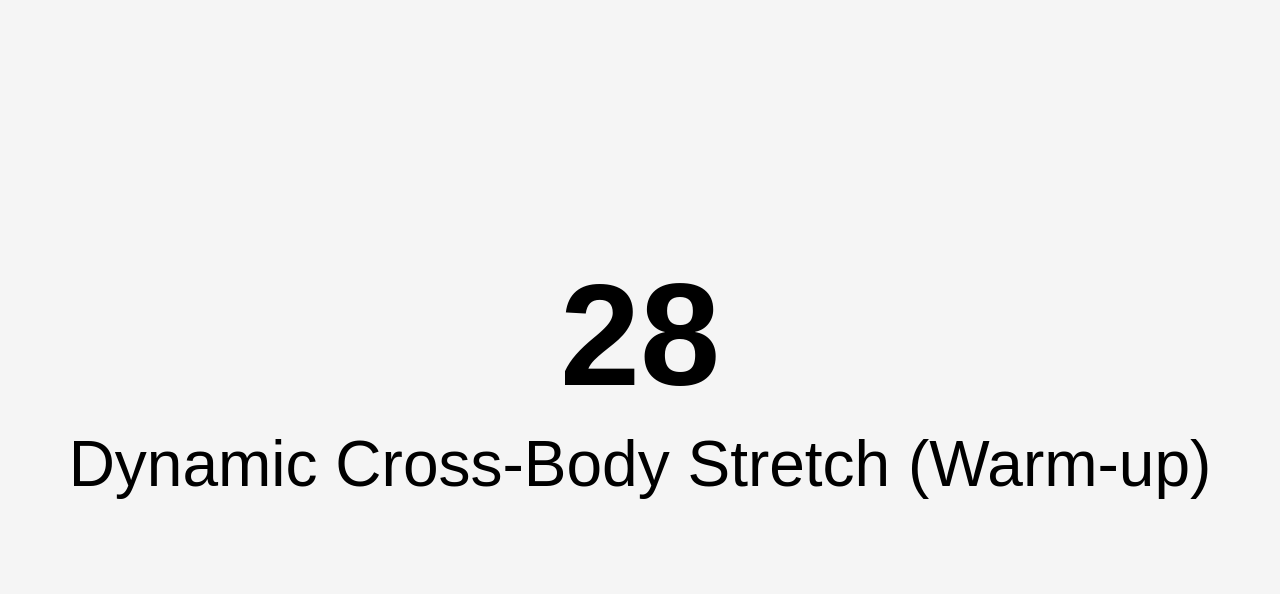
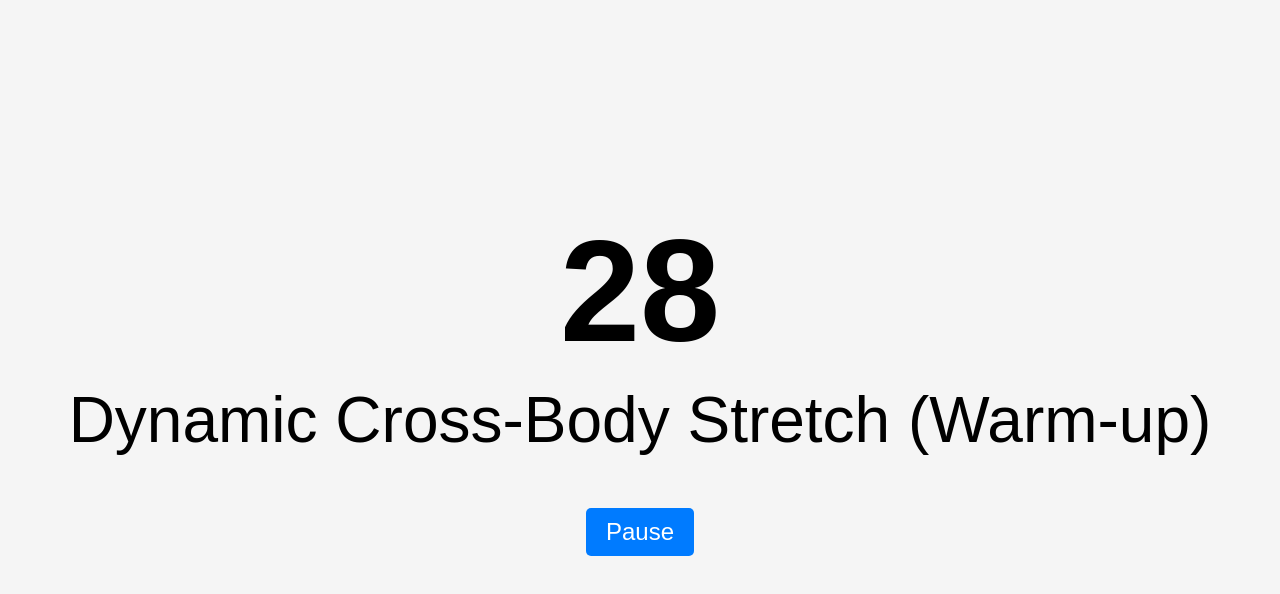
Before and after one commit to rkuykendall/workout, a React (Vite) app: page / in a window 1280 px wide. Both pictures are taken after a click on the button "Start Workout". Shown: the top 594 px of the page. Built offline with nearby package versions, Linux system fonts and the light colour scheme.

Commit message:
Add pause

```diff
--- a/src/App.css
+++ b/src/App.css
@@ -11,6 +11,11 @@ body {
   font-family: sans-serif;
   margin: 0;
   padding: 0;
+}
+
+.paused {
+  opacity: 0.5;
+  filter: grayscale();
 }
 
 #workout-container {
@@ -40,7 +45,7 @@ body {
   margin-bottom: 2rem;
 }
 
-#start-button {
+.button {
   display: block;
   margin: 20px auto;
   padding: 10px 20px;
--- a/src/App.tsx
+++ b/src/App.tsx
@@ -13,6 +13,7 @@ function App() {
     <div id="workout-container">
       <button
         id="start-button"
+        className="button"
         onClick={() => {
           const audioContext = new window.AudioContext();
           setAudioContext(audioContext);
--- a/src/Workout.tsx
+++ b/src/Workout.tsx
@@ -1,8 +1,10 @@
 import { useState, useEffect, useCallback } from 'react';
+import clsx from 'clsx';
 import { playCountdownBeeps, REST_TIME, workoutRoutine } from './utils';
 
 function Workout({ audioContext }: { audioContext: AudioContext }) {
   const [isStarted, setIsStarted] = useState(true);
+  const [isPaused, setIsPaused] = useState(false);
   const [currentExerciseIndex, setCurrentExerciseIndex] = useState(0);
   const [currentSet, setCurrentSet] = useState(1);
   const [timeLeft, setTimeLeft] = useState(workoutRoutine[0].duration);
@@ -33,7 +35,7 @@ function Workout({ audioContext }: { audioContext: AudioContext }) {
   }, [startTimer]);
 
   useEffect(() => {
-    if (!isStarted || timeLeft < 0) return;
+    if (!isStarted || isPaused || timeLeft < 0) return;
 
     if (timeLeft === 3) playCountdownBeeps(audioContext);
 
@@ -66,6 +68,7 @@ function Workout({ audioContext }: { audioContext: AudioContext }) {
   }, [
     timeLeft,
     isStarted,
+    isPaused,
     isRest,
     isRestBetweenSets,
     currentSet,
@@ -76,16 +79,23 @@ function Workout({ audioContext }: { audioContext: AudioContext }) {
     startTimer,
   ]);
 
-  const showUpNext =
+  const togglePause = () => {
+    setIsPaused((prev) => !prev);
+  };
+
+  const showUpNext: boolean =
     isRest &&
     !isRestBetweenSets &&
     currentExerciseIndex + 1 < workoutRoutine.length;
   const currentExercise = workoutRoutine[currentExerciseIndex];
   const nextExerciseName = workoutRoutine[currentExerciseIndex + 1]?.name;
-  const hasMultipleSets = currentExercise.sets > 1;
+  const hasMultipleSets: boolean = currentExercise.sets > 1;
 
   return (
-    <div id="workout-container" className={isRest ? 'resting' : ''}>
+    <div
+      id="workout-container"
+      className={clsx({ resting: isRest, paused: isPaused })}
+    >
       <div id="current-exercise" className="exercise">
         <div id="timer">{timeLeft}</div>
         <div id="exercise-name">
@@ -99,6 +109,9 @@ function Workout({ audioContext }: { audioContext: AudioContext }) {
           </div>
         )}
       </div>
+      <button onClick={togglePause} className="button">
+        {isPaused ? 'Resume' : 'Pause'}
+      </button>
     </div>
   );
 }
```
